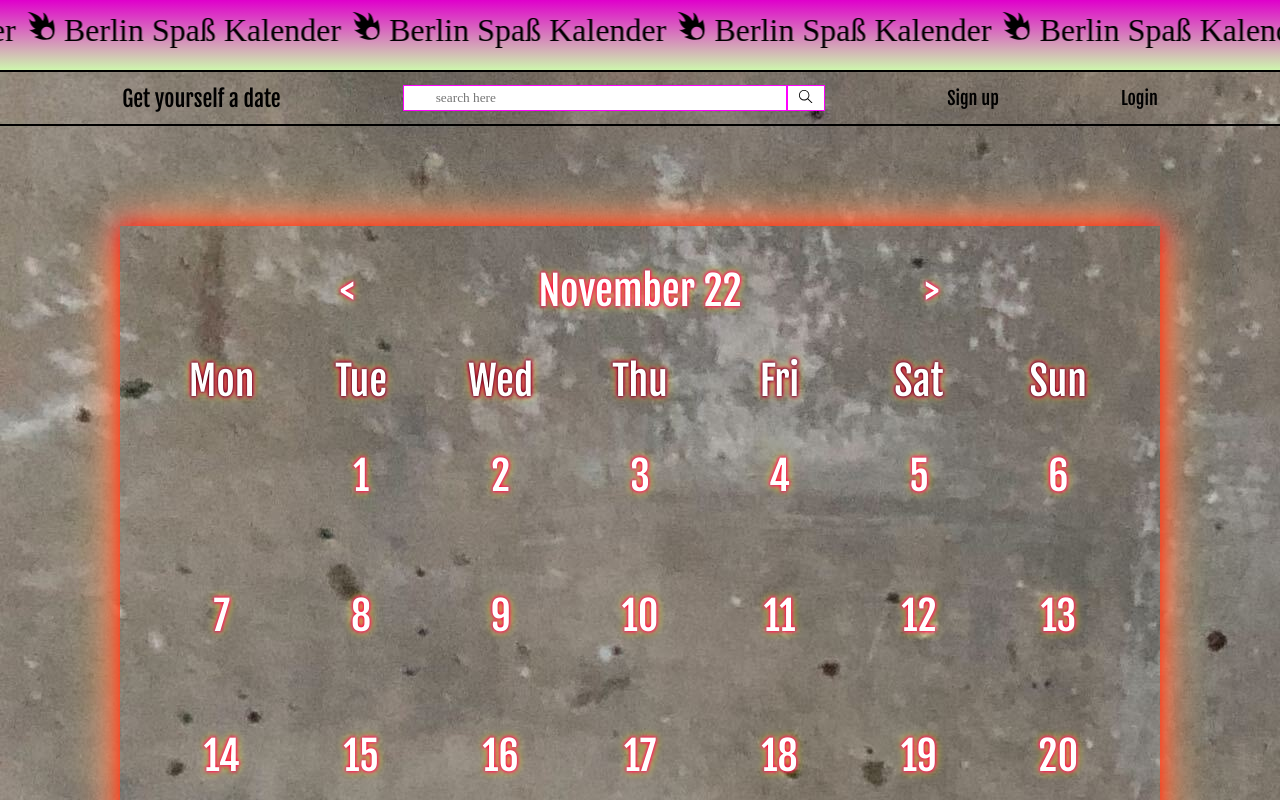
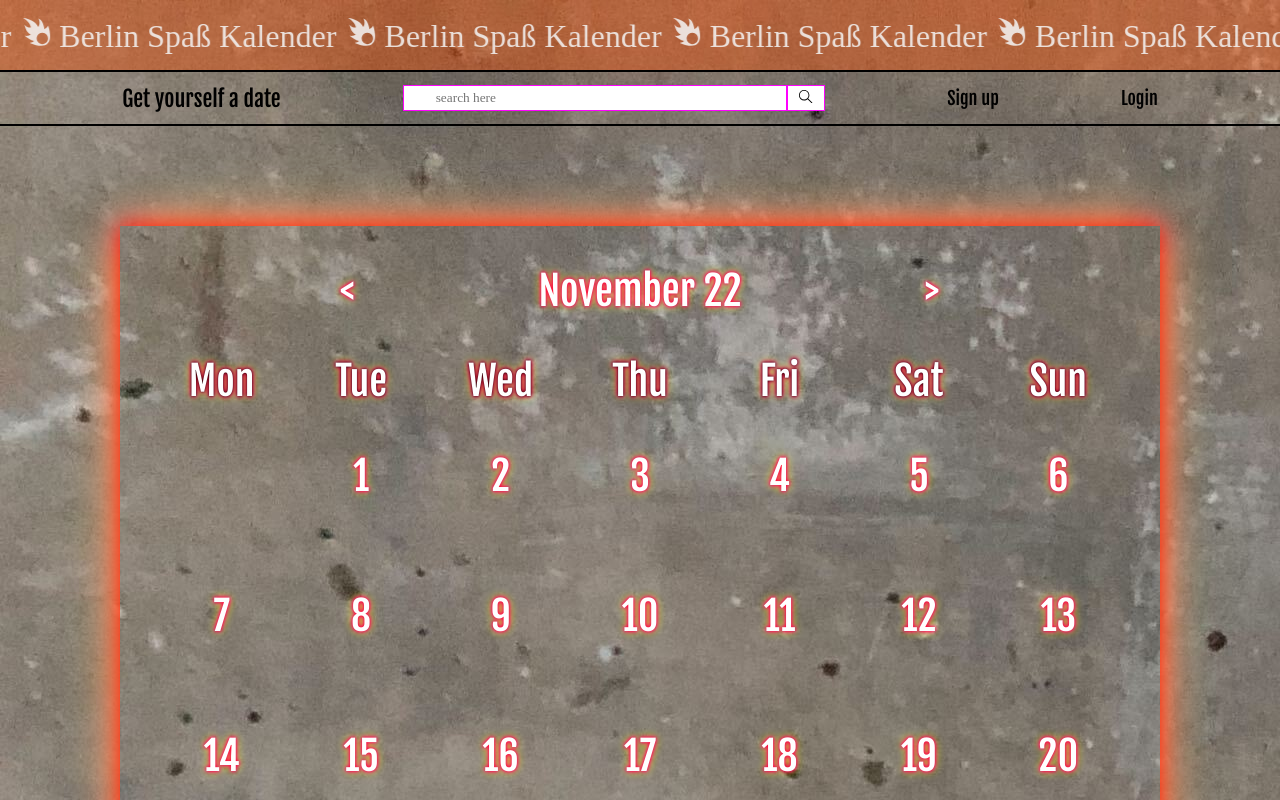
Before and after one commit to aliceheneghan/cyberherd, a React (Create React App) app in the folder client/: page / in a window 1280 px wide. Shown: the top 800 px of the page. Built offline with nearby package versions, Linux system fonts and the light colour scheme; a web font is replaced by a local one.

Commit message:
changed banner to transparent red

```diff
--- a/client/src/features/banner/components/_banner.scss
+++ b/client/src/features/banner/components/_banner.scss
@@ -1,25 +1,21 @@
+@import '../../../scss/abstract/mixins';
+
 .banner-animated {
+  @include flex-jc-ai-dir(flex-start, center, row);
   position: fixed;
   top: 0;
   width: 100%;
-  overflow: hidden;
-  // height: 4.4rem;
   height: 4.4rem;
-  background: linear-gradient(0deg, rgba(206,246,174,1) 0%, rgba(223,0,203,1) 100%);
+  background-color: rgba(255, 79, 0, 0.4);
   padding-left: 100%;
-  box-sizing: content-box;
 
   span {
-  display: inline-block;
-  padding: 0 0.2rem;
     font-size: 2rem;
-  color: black;
+    color: rgba(245, 245, 245, 0.859);
     font-family: 'Sarpanch';
-  height: 3rem;
-  line-height: 3.8rem;
+    height: fit-content;
     white-space: nowrap;
     padding-right: 100%;
-  box-sizing: content-box;
     will-change: transform;
     animation: banner 80s linear infinite;
 
```
Lines whose indentation alone changed are shown as unchanged.
